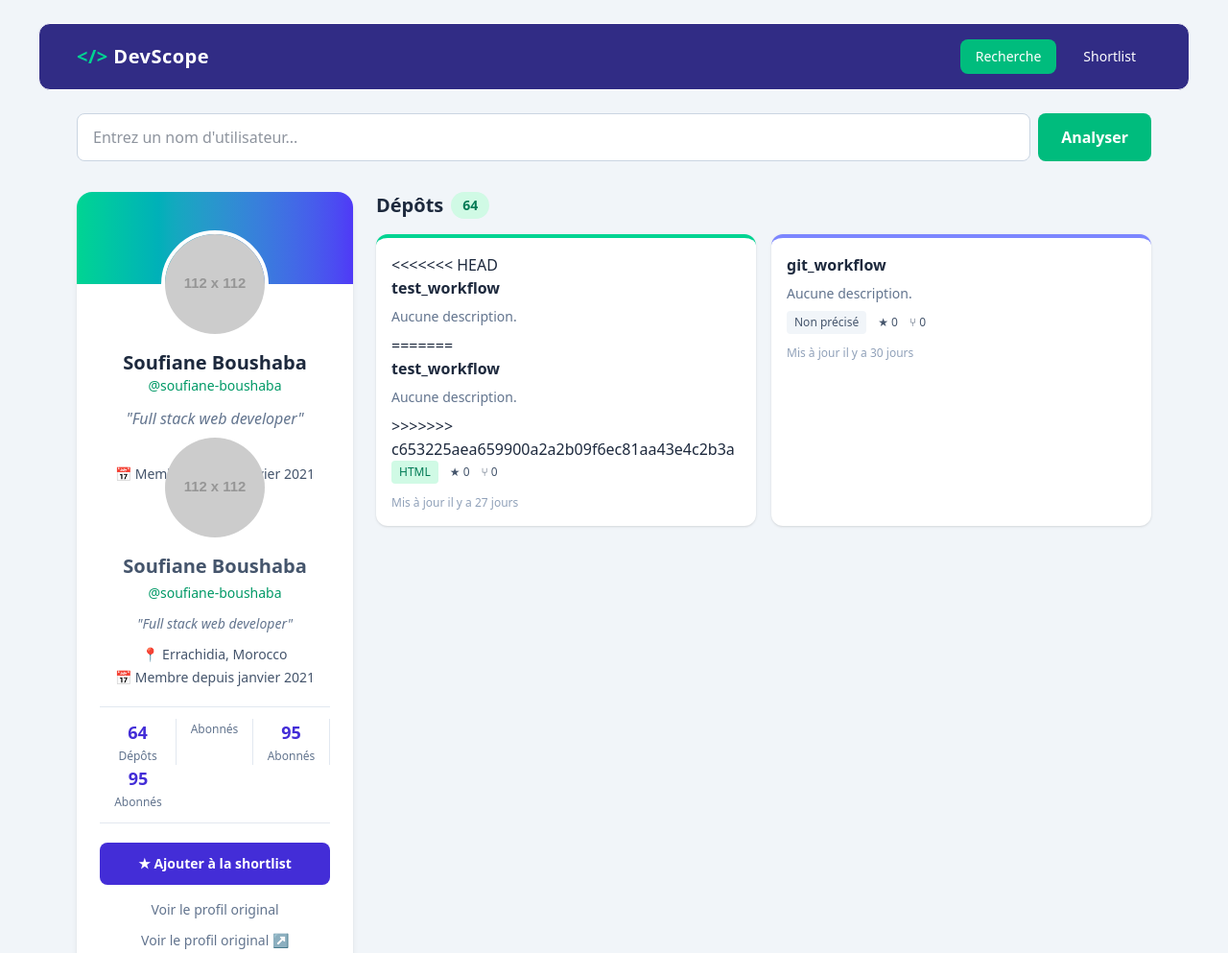
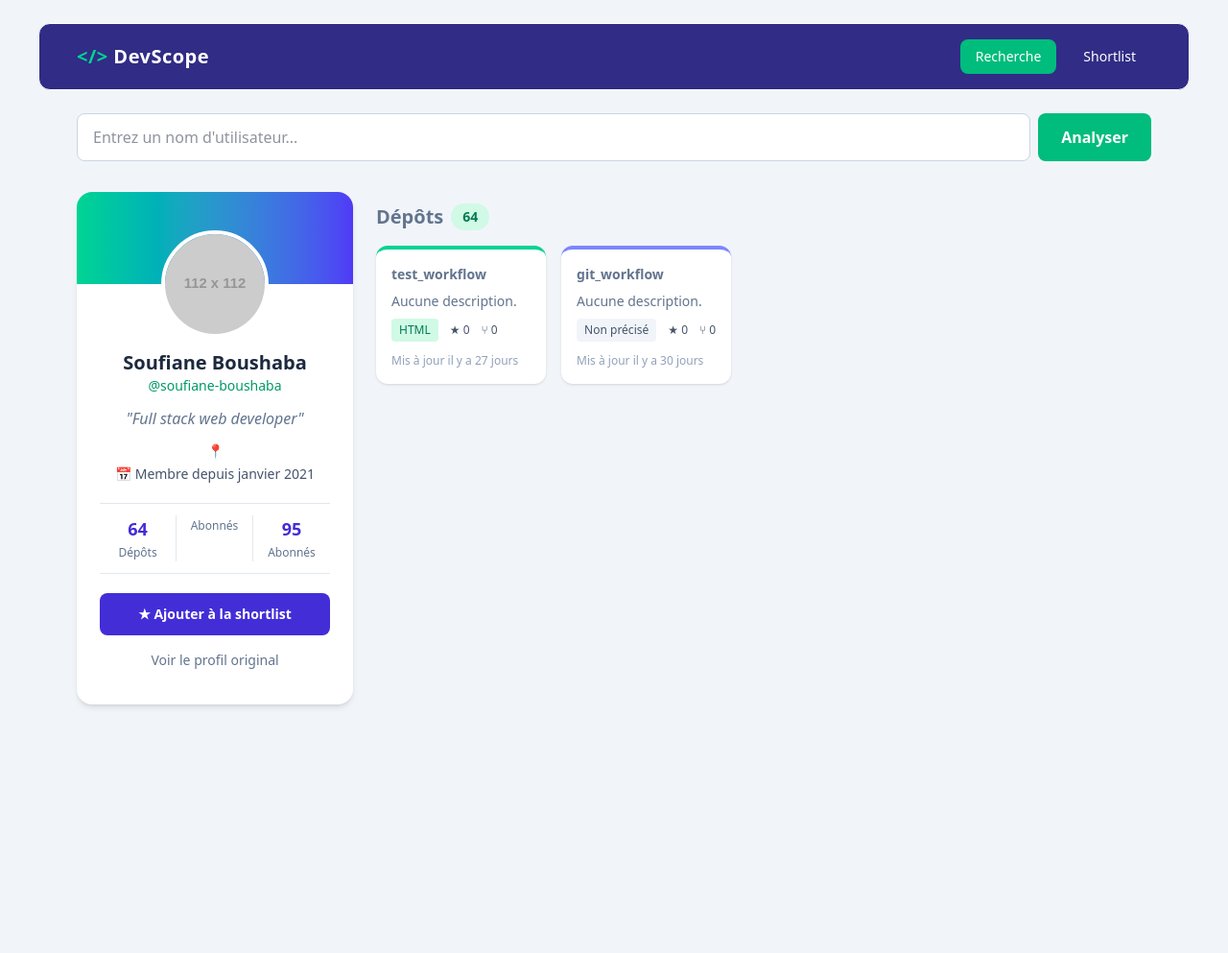
Before and after one commit to ikram-git07/DevScope, a plain HTML site: page shortlist.html in a window 1280 px wide. Shown: the top 993 px of the page at 96% size. After the commit the page ends 824 px from the top, so only its background shows below. Drawn offline with nearby package versions, Linux system fonts and the light colour scheme; no server answers; placeholder pictures from the web are drawn by us.

Commit message:
feat: l'affichage de profile sans probleme et affichagr des depots

```diff
--- a/shortlist.html
+++ b/shortlist.html
@@ -12,7 +12,7 @@
 
 <body class="bg-slate-100 text-slate-800 min-h-screen">
 
-    <header class="bg-indigo-900 text-white mr-10 ml-10 mt-6 border rounded-xl" >
+    <header class="bg-indigo-900 text-white mr-10 ml-10 mt-6 border rounded-xl">
         <div class="max-w-6xl mx-auto px-4 py-4 flex justify-between items-center">
             <strong class="text-xl tracking-wide">
                 <span class="text-emerald-400">&lt;/&gt;</span> DevScope
@@ -49,16 +49,7 @@
                     <div class="text-sm text-slate-600 space-y-1">
                         <p id="local">📍</p>
                         <p id="created"> 📅 Membre depuis janvier 2021</p>
-                    <img src="https://via.placeholder.com/112"
-                         class="w-28 h-28 rounded-full mx-auto -mt-14 border-4 border-white object-cover">
-                    <h2 class="text-xl font-bold mt-3">Soufiane Boushaba</h2>
-                    <p class="text-emerald-600 text-sm font-medium">@soufiane-boushaba</p>
-                    <p class="text-slate-500 italic my-3">"Full stack web developer"</p>
 
-                    <div class="text-sm text-slate-600 space-y-1">
-                        <p>📍 Errachidia, Morocco</p>
-                        <p> 📅 Membre depuis janvier 2021</p>
-                    </div>
 
                         <div class="grid grid-cols-3 divide-x divide-slate-200 my-5 py-3 border-y border-slate-200">
                             <div>
@@ -71,11 +62,7 @@
                                 <b id="followers" class="block text-lg text-indigo-700"></b>
                                 <span class="text-xs text-slate-500">Abonnés</span>
                             </div>
-                        <div>
-                            <b id="following" class="block text-lg text-indigo-700"></b>
-                            <b class="block text-lg text-indigo-700">95</b>
-                            <span class="text-xs text-slate-500">Abonnés</span>
-                        </div>
+
                             <div>
                                 <b class="block text-lg text-indigo-700">95</b>
                                 <span class="text-xs text-slate-500">Abonnés</span>
@@ -85,11 +72,12 @@
                         <button
                             class="w-full p-3 rounded-lg bg-indigo-700 text-white font-semibold hover:bg-indigo-800 cursor-pointer">★
                             Ajouter à la shortlist</button>
-                    <a id="profile-link" href="#" class="block mt-3 text-sm text-slate-500 hover:text-indigo-700">Voir le profil original
-                    <a href="#" class="block mt-3 text-sm text-slate-500 hover:text-indigo-700">Voir le profil original
-                        ↗ </a>
+                        <a id="profile-link" href="#"
+                            class="block mt-3 text-sm text-slate-500 hover:text-indigo-700">Voir le profil original
+
                     </div>
             </aside>
+
             <section class="flex-1 w-full">
                 <h2 class="text-xl font-bold mb-4 flex items-center gap-2"> Dépôts
                     <span class="text-sm bg-emerald-100 text-emerald-700 px-3 py-1 rounded-full">64</span>
@@ -99,13 +87,10 @@
 
                     <article
                         class="bg-white rounded-xl shadow-sm border-t-4 border-emerald-400 p-4 hover:shadow-md transition">
-<<<<<<< HEAD
-                        <h3  class="font-bold">test_workflow</h3>
-                        <p  class="text-sm text-slate-500 my-2">Aucune description.</p>
-=======
+
                         <h3 class="font-bold">test_workflow</h3>
                         <p class="text-sm text-slate-500 my-2">Aucune description.</p>
->>>>>>> c653225aea659900a2a2b09f6ec81aa43e4c2b3a
+
                         <div class="flex gap-3 text-xs text-slate-600 items-center">
                             <span class="px-2 py-1 rounded bg-emerald-100 text-emerald-700">HTML</span>
                             <span>★ 0</span>
```
Lines whose indentation alone changed are shown as unchanged.
